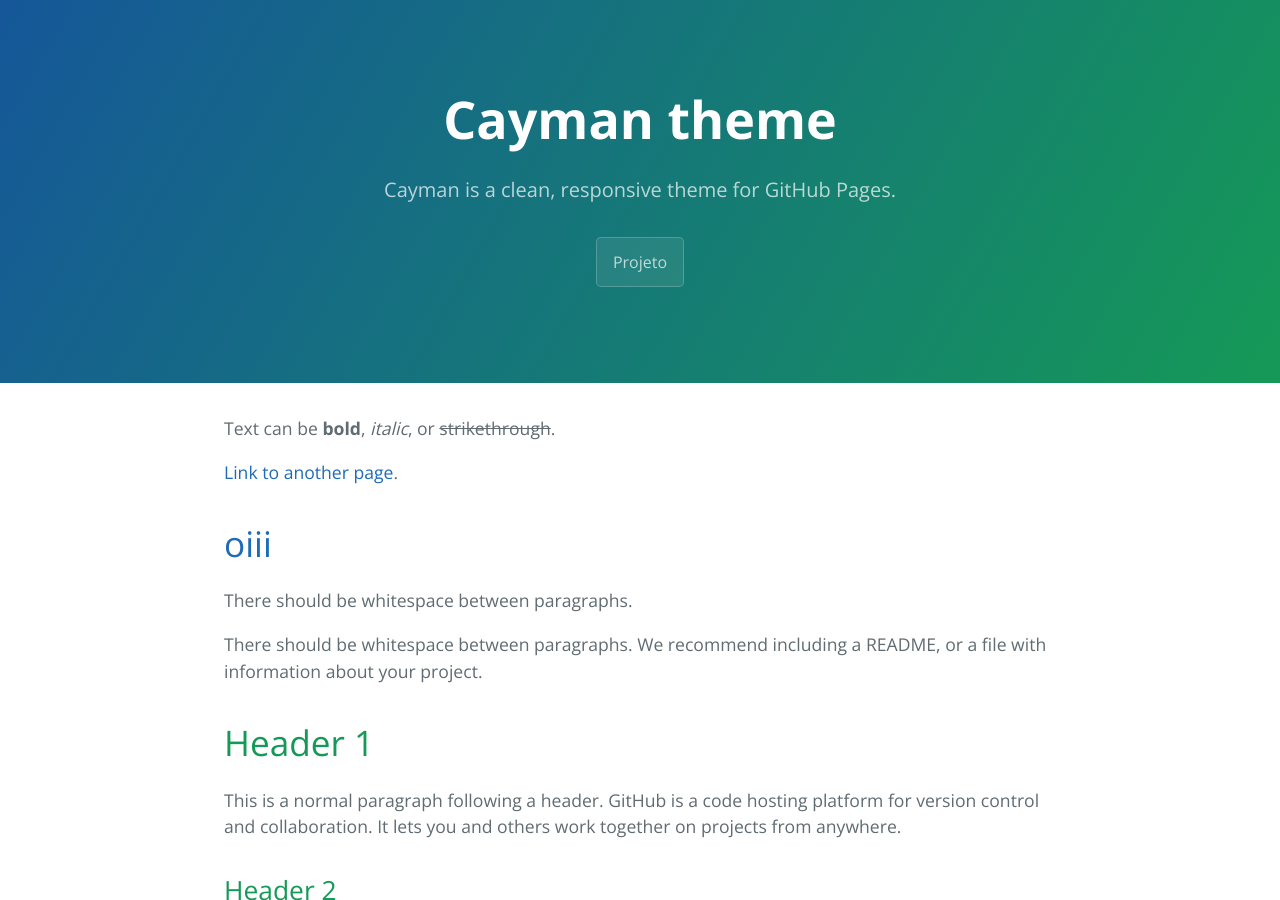
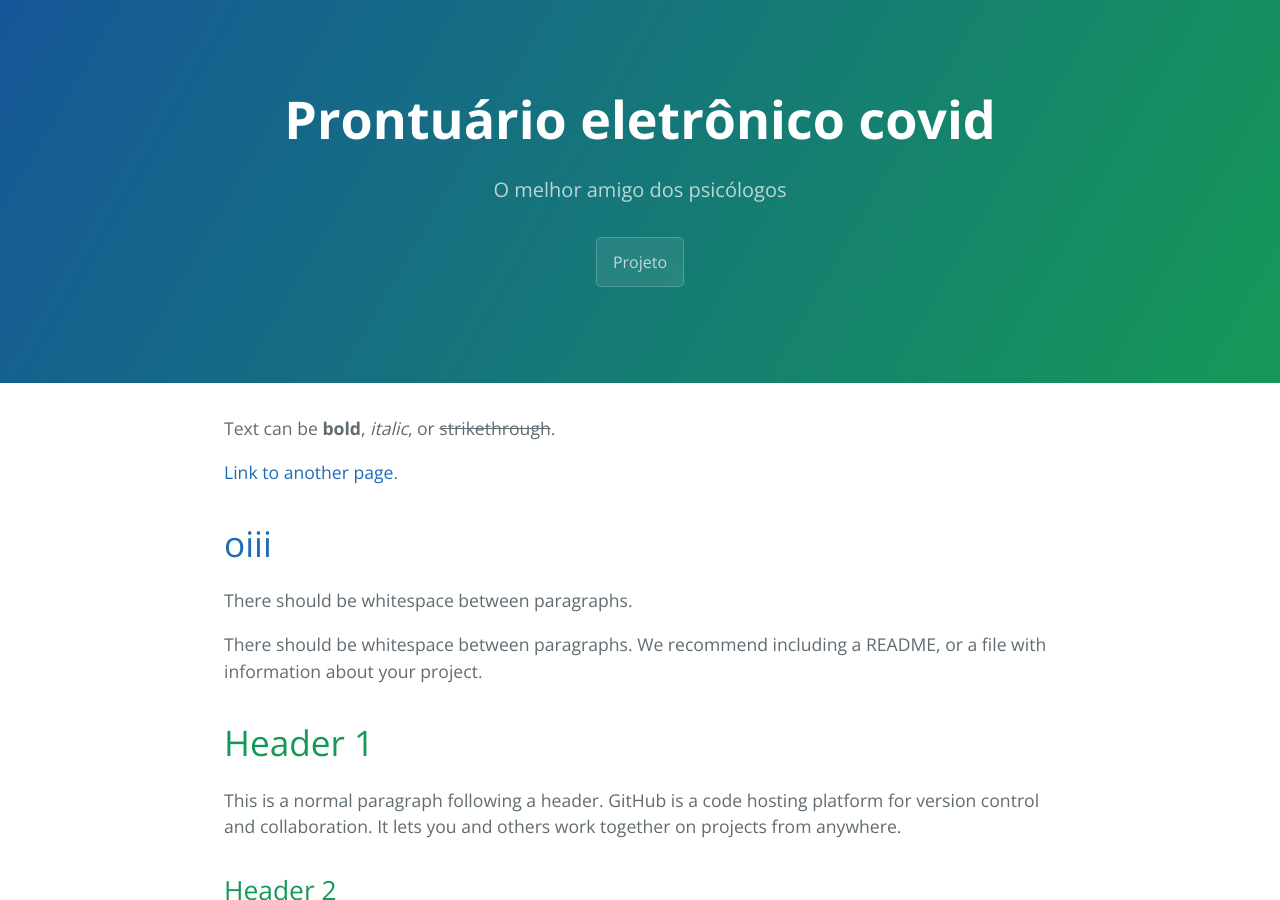
Before and after one commit to francisco1code/2020.2-CheeryUP, a Jekyll site: the page built from index.md, in a window 1280 px wide and 900 px high. Built offline with Jekyll 4.4.1, drawn with Linux system fonts in a browser that asks for light colours.

Commit message:
mudanca h1 e subtitulo

```diff
--- a/_layouts/default.html
+++ b/_layouts/default.html
@@ -1,7 +1,7 @@
 <!DOCTYPE html>
 <html lang="{{ site.lang | default: "en-US" }}">
   <head>
-    <title>Prontuario covid</title>
+    <title>Prontuário eletrônico covid</title>
     {% if site.google_analytics %}
       <script async src="https://www.googletagmanager.com/gtag/js?id={{ site.google_analytics }}"></script>
       <script>
@@ -25,8 +25,8 @@
     <a id="skip-to-content" href="#content">Skip to the content.</a>
 
     <header class="page-header" role="banner">
-      <h1 class="project-name">{{ page.title | default: site.title | default: site.github.repository_name }}</h1>
-      <h2 class="project-tagline">{{ page.description | default: site.description | default: site.github.project_tagline }}</h2>
+      <h1 class="project-name">Prontuário eletrônico covid</h1>
+      <h2 class="project-tagline">O melhor amigo dos psicólogos</h2>
       {% if site.github.is_project_page %}
         <a href="https://github.com/fga-eps-mds/MDS-2020-2-G7" class="btn">Projeto</a>
       {% endif %}
```
